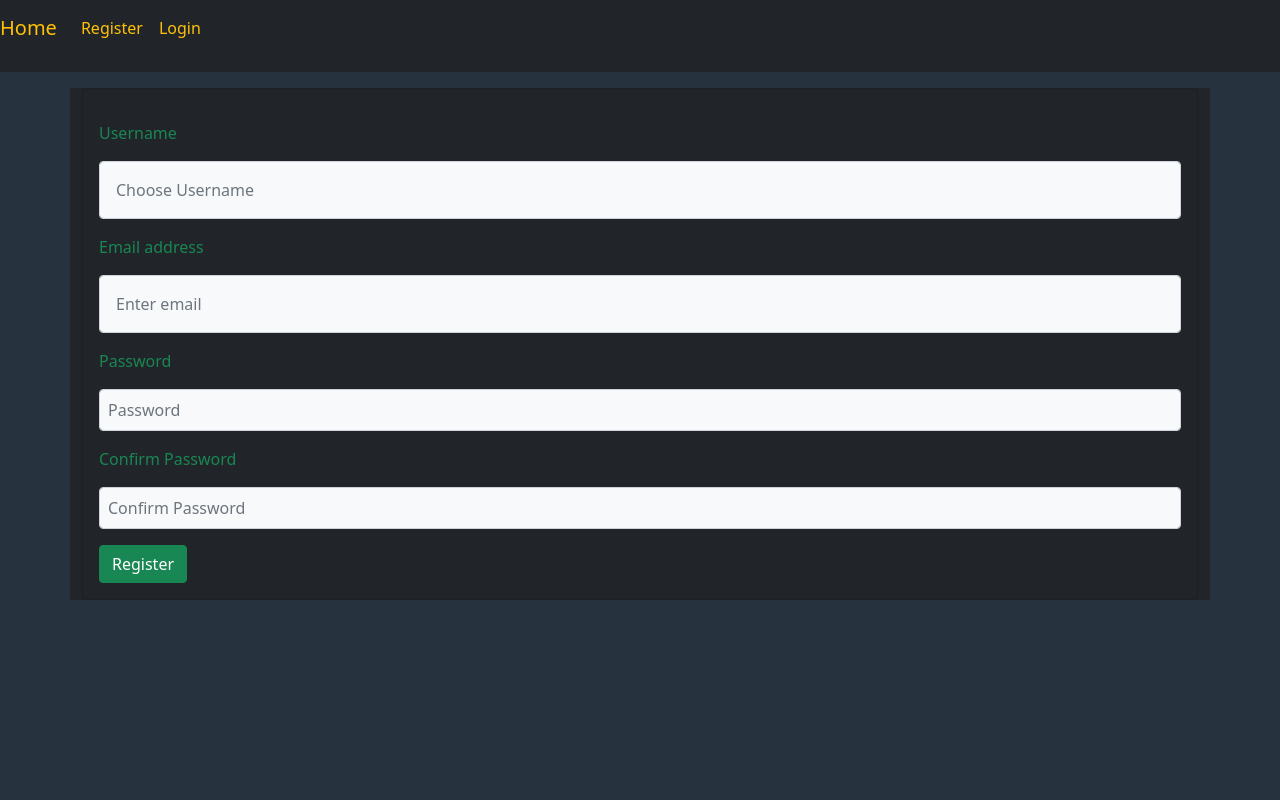
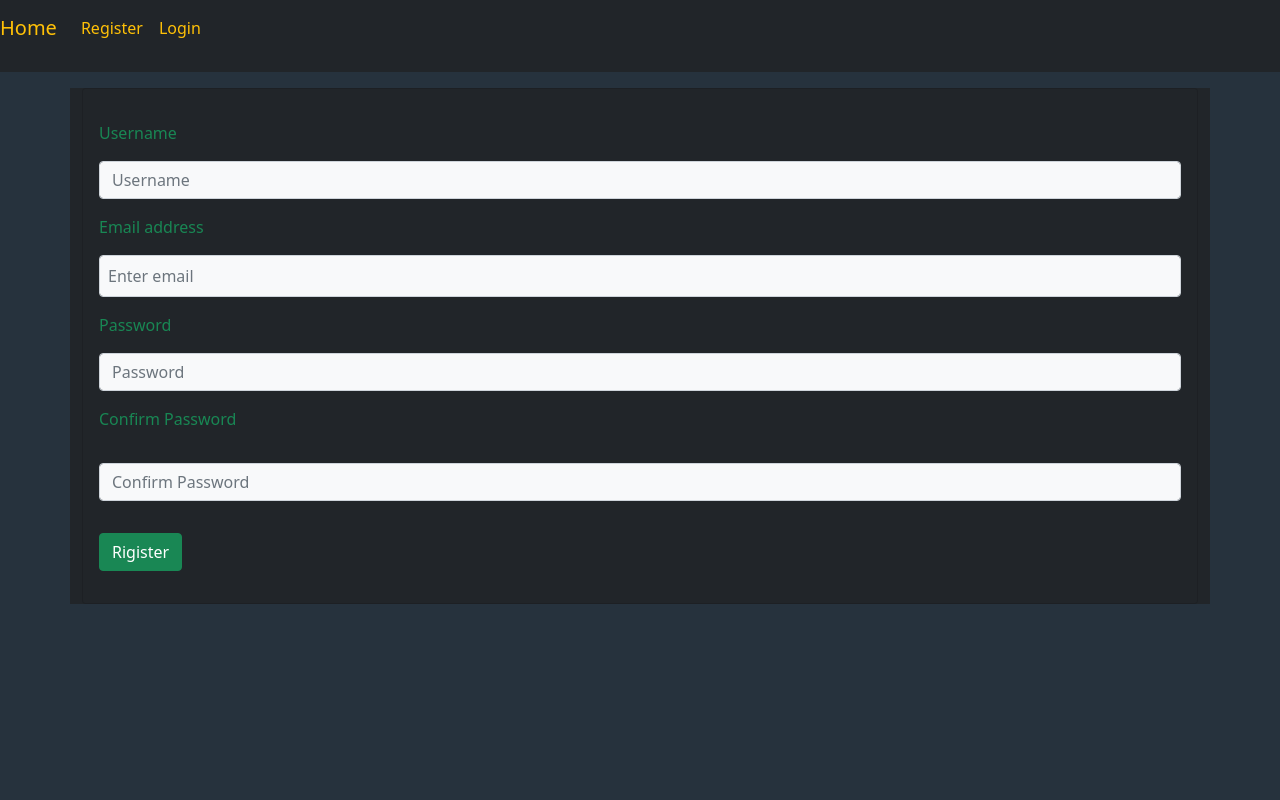
Before and after one commit to wallaceAzevedo/Web-do-Front-ao-Back, a React (Create React App) app: page /register in a window 1280 px wide. Shown: the top 800 px of the page. Built offline with nearby package versions, Linux system fonts and the light colour scheme.

Commit message:
constructor e cors
constructor e cors dicionados para juntar o front ao back. pagina register ja esta cadastrando no banco do dados

```diff
--- a/src/pages/register.js
+++ b/src/pages/register.js
@@ -1,35 +1,88 @@
-import React from 'react';
+import React, {Component} from 'react';
 import '../App.css';
 import 'bootstrap/dist/css/bootstrap.min.css';
 import Head from '../components/head';
 //import { render } from '@testing-library/react';
 //import { Redirect } from 'react-router';
 
-function register () {
+export default class Cadastro extends Component {
+
+  constructor(props){
+    super(props);
+    this.state ={
+       name:'',
+       email:'',
+       senha:'',
+       senha2:''
+
+    }
+    this.cadastrar = this.cadastrar.bind(this)
+  }
+  cadastrar(e){
+    if(this.state.senha != this.state.senha2){
+      alert("Informe duas senhas iguais!")
+    }else{
+    var myHeaders = new Headers();
+    myHeaders.append("Content-Type", "application/json");
+
+    var raw = JSON.stringify({
+      "name": this.state.name,
+      "email": this.state.email,
+      "senha": this.state.senha
+    });
+
+    var requestOptions = {
+      method: 'POST',
+      headers: myHeaders,
+      body: raw,
+      redirect: 'follow'
+    };
+
+    fetch("http://localhost:8080/register", requestOptions)
+        .then(response => response.json())
+        .then(response =>{
+          if(response == 'Já existe esse email'){
+            alert('Já existe esse email cadastrado!!!')
+          }else{
+            this.setState({redirect:true})
+            alert('Cadastrado com sucesso!!!')
+
+          }
+        })
+        .then(result => console.log(result))
+        .catch(error => console.log('error', error));
+      }
+
+    e.preventDefault()
+
+
+  }
+  render(){
+
     return (
     <React.Fragment>
       <Head></Head>
       <div class="container mt-3 bg-dark">
         <div class="card p-3 bg-dark">
-      <form class="bg-dark ">
+        <form class="bg-dark"  onSubmit={this.cadastrar}>
             <div class="form-group">
-          <label class="text-success mt-3 mb-3" for="exampleInputEmail1">Username</label>
-          <input type="text" class="form-control bg-light p-3" id="exampleInputEmail1" aria-describedby="emailHelp" placeholder="Choose Username"/>
+                <label class="text-success mt-3 mb-3" for="exampleInputPassword1">Username</label>
+                <input type="text" value={this.state.name} onChange={(e) => this.setState({name: e.target.value})}   class="form-control bg-light" id="exampleInputPassword1" placeholder="Username"/>
             </div>
             <div class="form-group">
                 <label class="text-success mt-3 mb-3" for="exampleInputEmail1">Email address</label>
-          <input type="email" class="form-control bg-light p-3" id="exampleInputEmail1" aria-describedby="emailHelp" placeholder="Enter email"/>
+                <input type="email" value={this.state.email} onChange={(e) => this.setState({email: e.target.value})}  class="form-control bg-light p-2" id="exampleInputEmail1" aria-describedby="emailHelp" placeholder="Enter email"/>
             </div>
             <div class="form-group">
-          <label class="text-success mt-3 mb-3 " for="exampleInputEmail1">Password</label>
-          <input type="password" class="form-control bg-light p-2" id="exampleInputPassword1" placeholder="Password"/>
+                <label class="text-success mt-3 mb-3" for="exampleInputPassword1">Password</label>
+                <input type="password" class="form-control bg-light" value={this.state.senha} onChange={(e) => this.setState({senha: e.target.value})}  id="exampleInputPassword1" placeholder="Password"/>
             </div>
             <div class="form-group">
-          <label class="text-success mt-3 mb-3" for="exampleInputEmail1">Confirm Password</label>
-          <input type="password" class="form-control bg-light p-2" id="exampleInputPassword1" placeholder="Confirm Password"/>
+                <label class="text-success mt-3 mb-3" for="exampleInputPassword1">Confirm Password</label>
+                <input type="password" value={this.state.senha2} onChange={(e) => this.setState({senha2: e.target.value})}  class="form-control bg-light mt-3 mb-3" id="exampleInputPassword1" placeholder="Confirm Password"/>
             </div>
 
-        <button type="submit" class="btn btn-success mt-3">Register</button>
+            <button type="submit" class="btn btn-success mt-3 mb-3">Rigister</button>
         </form>
         </div>
     </div>
@@ -42,4 +95,4 @@ function register () {
     </React.Fragment>
     );
   }
-  export default register;
+}
```
Also changed, not shown: 1 other file (tests, documents, lock files or other folders). Lines whose indentation alone changed are shown as unchanged.
